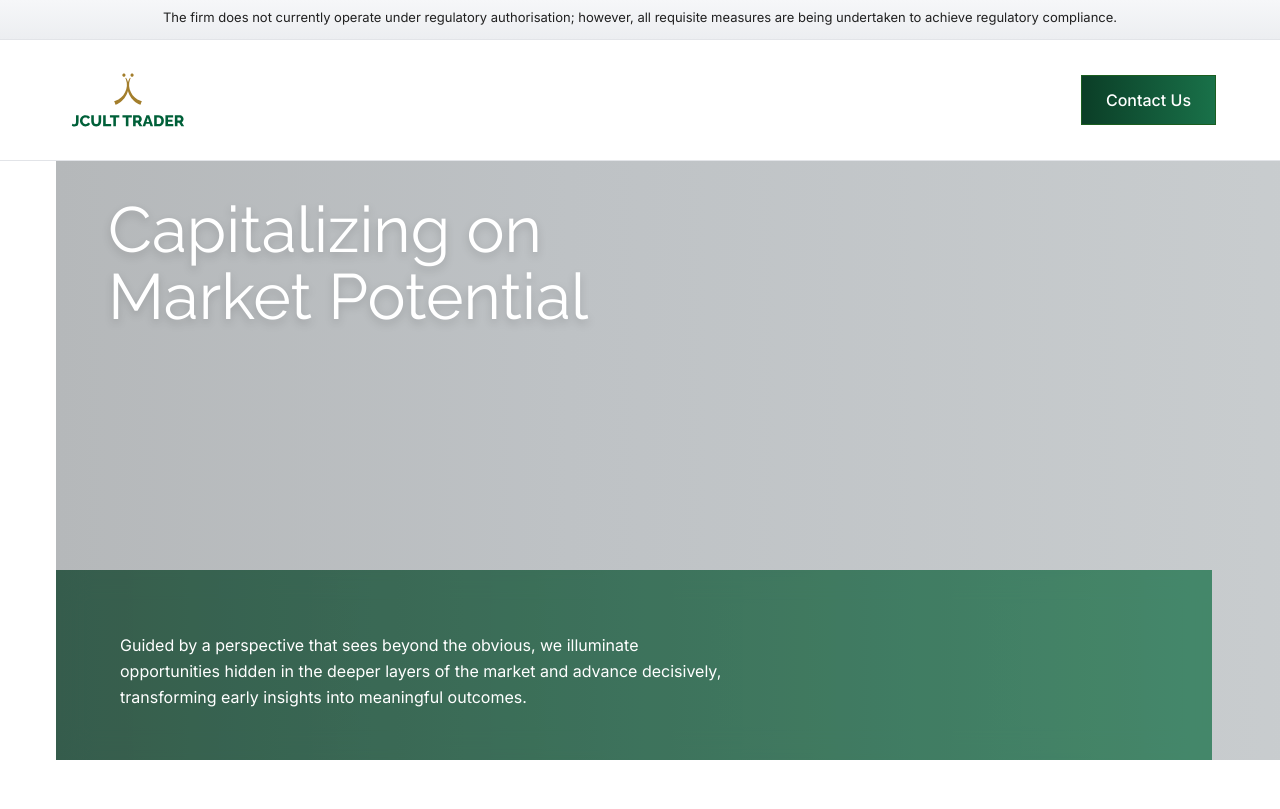
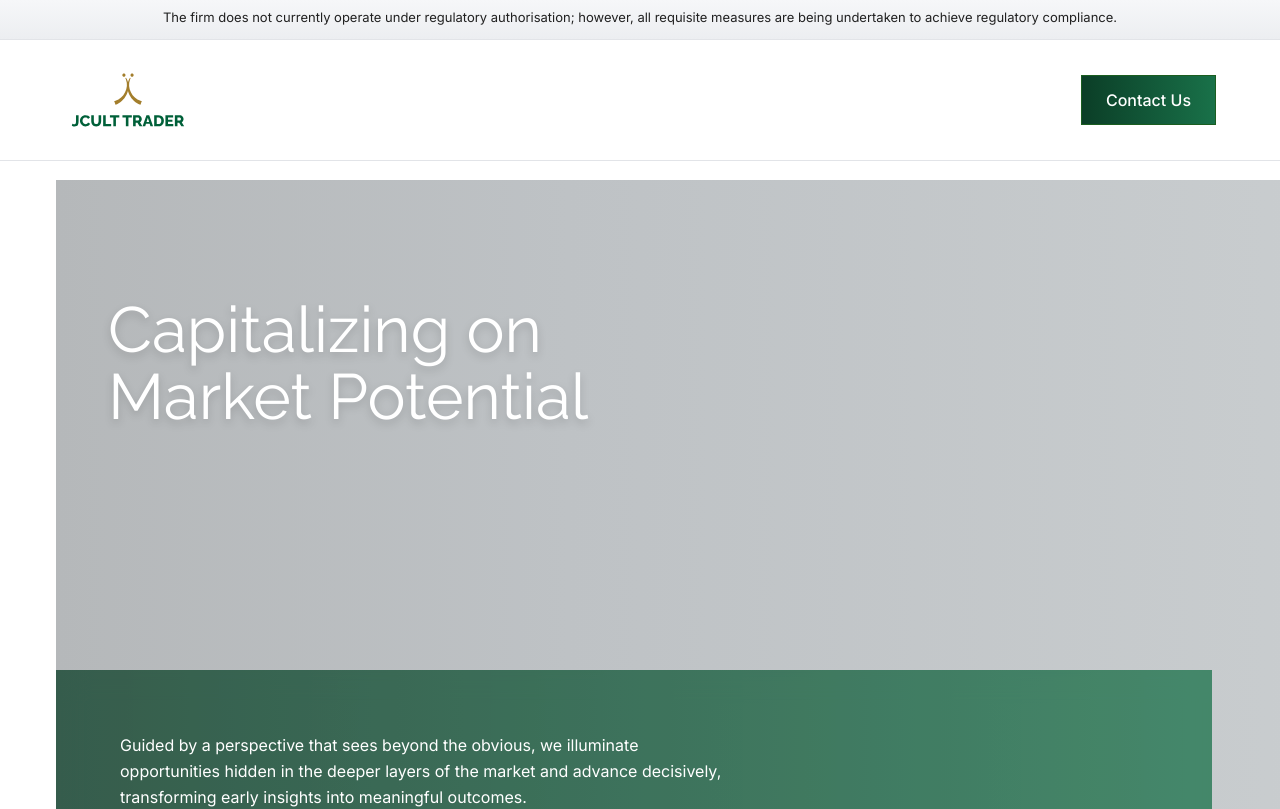
Before and after one commit to CodeWhiz-101/Jcult, a Next.js app: page /what-we-do in a window 1280 px wide. Shown: the top 809 px of the page. Built offline with nearby package versions, Linux system fonts and the light colour scheme.

Commit message:
chore: force vercel rebuild

```diff
--- a/src/app/career/page.tsx
+++ b/src/app/career/page.tsx
@@ -10,7 +10,8 @@ export default function Career() {
   return (
     <div className="min-h-screen bg-main">
 
-      <main className="pt-20">
+      <main className="pt-[160px] md:pt-[180px]">
+
         <Hero
           imageSrc="/images/group table conference.JPG"
           title="Career"
--- a/src/app/what-we-do/page.tsx
+++ b/src/app/what-we-do/page.tsx
@@ -17,7 +17,8 @@ export default function WhatWeDo() {
 
   return (
     <div className="min-h-screen bg-main">
-      <main className="pt-20">
+      <main className="pt-[160px] md:pt-[180px]">
+
         {/* Hero Section with Image */}
         <Hero
           imageSrc="/images/group disscusion.JPG"
```
Also changed, not shown: 1 other file (tests, documents, lock files or other folders).
